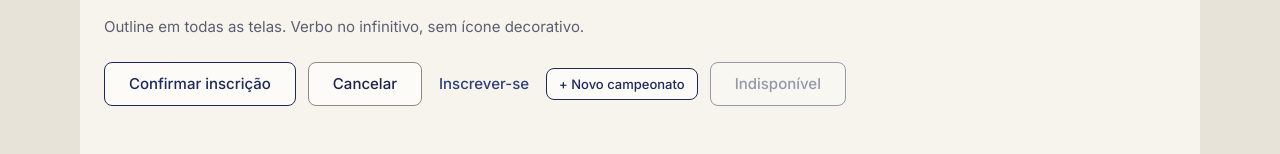
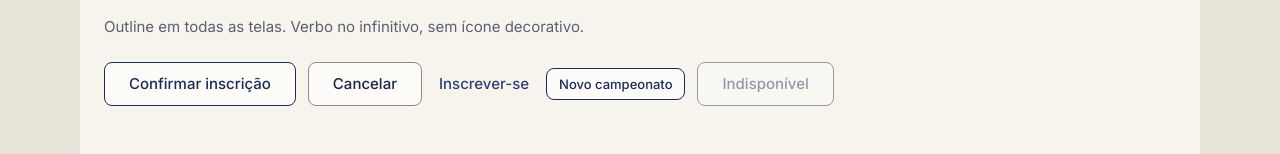
Before and after one commit to leoC9/campeonatus-mockup, a Next.js app: page / in a window 1280 px wide. Shown: the part 503-657 px from the top of the page. Built offline with nearby package versions, Linux system fonts and the light colour scheme.

Commit message:
docs(ds): tamanhos md e sm do Button; Novo campeonato sem o sinal de mais

```diff
--- a/app/page.tsx
+++ b/app/page.tsx
@@ -89,7 +89,7 @@ export default function Home() {
             <Button>Confirmar inscrição</Button>
             <Button variant="secondary">Cancelar</Button>
             <Button variant="link">Inscrever-se</Button>
-            <Button size="sm">+ Novo campeonato</Button>
+            <Button size="sm">Novo campeonato</Button>
             <Button disabled>Indisponível</Button>
           </div>
         </section>
@@ -467,7 +467,7 @@ export default function Home() {
         <div className="flex flex-1 flex-col gap-6 bg-cream p-8">
           <div className="flex items-center justify-between gap-4">
             <h2 className="m-0 type-h2">Campeonatos</h2>
-            <Button size="sm">+ Novo campeonato</Button>
+            <Button size="sm">Novo campeonato</Button>
           </div>
           <div className="grid gap-4 md:grid-cols-2">
             <ProgressCard
--- a/ds/components/Button/preview.html
+++ b/ds/components/Button/preview.html
@@ -7,7 +7,7 @@
 <div id="b" style="display:flex;gap:12px;padding:20px 24px;background:var(--navy-950)"></div>
 <script>
 var E=window.Eternatus,h=React.createElement;
-ReactDOM.createRoot(document.getElementById('a')).render(h(React.Fragment,null,h(E.Button,null,'Confirmar inscrição'),h(E.Button,{variant:'secondary'},'Cancelar'),h(E.Button,{variant:'link'},'Inscrever-se'),h(E.Button,{size:'sm'},'+ Novo campeonato'),h(E.Button,{disabled:true},'Encerrado')));
+ReactDOM.createRoot(document.getElementById('a')).render(h(React.Fragment,null,h(E.Button,null,'Confirmar inscrição'),h(E.Button,{variant:'secondary'},'Cancelar'),h(E.Button,{variant:'link'},'Inscrever-se'),h(E.Button,{size:'sm'},'Novo campeonato'),h(E.Button,{disabled:true},'Encerrado')));
 ReactDOM.createRoot(document.getElementById('b')).render(h(React.Fragment,null,h(E.Button,{variant:'hero'},'Ver eventos'),h(E.Button,{variant:'hero-ghost'},'Standings')));
 </script>
 </body>
```
Also changed, not shown: ds/components/Button/README.md.
